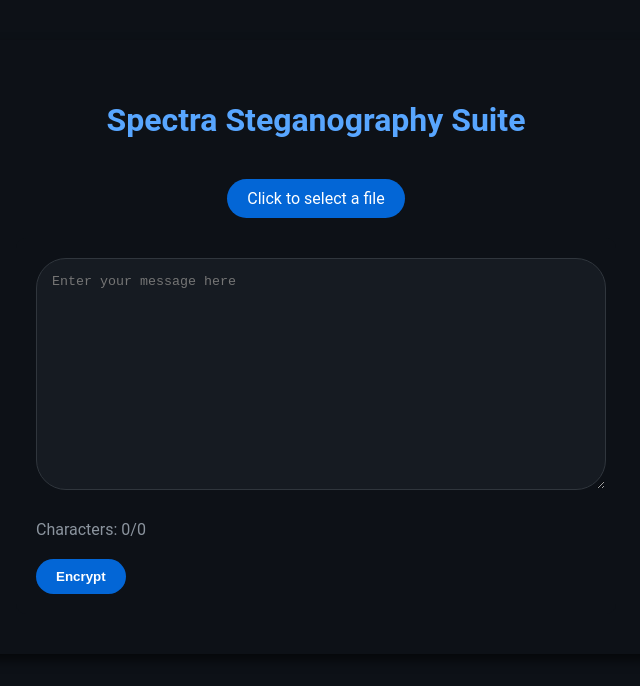
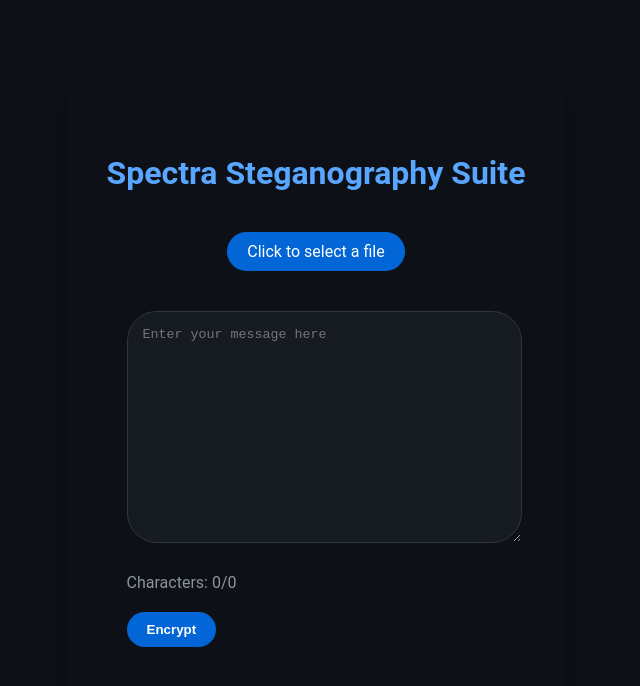
Before and after one commit to Daniel-Santiago-Acosta-1013/Spectra, a React (Vite) app: page / in a window 1280 px wide. Shown: the top 686 px of the page, without its empty margins (324-964 px from the left). Built offline with nearby package versions, Linux system fonts and the light colour scheme; the HTML template or start-up script is replaced by a standard one.

Commit message:
[add][fix] Add flexbox layout to App component

```diff
--- a/src/styles/App.scss
+++ b/src/styles/App.scss
@@ -4,3 +4,11 @@ body {
     padding: 0;
     background-color: #0d1117;
 }
+
+.App {
+    display: flex;
+    flex-direction: column;
+    align-items: center;
+    justify-content: center;
+    min-height: 100vh;
+}
```
